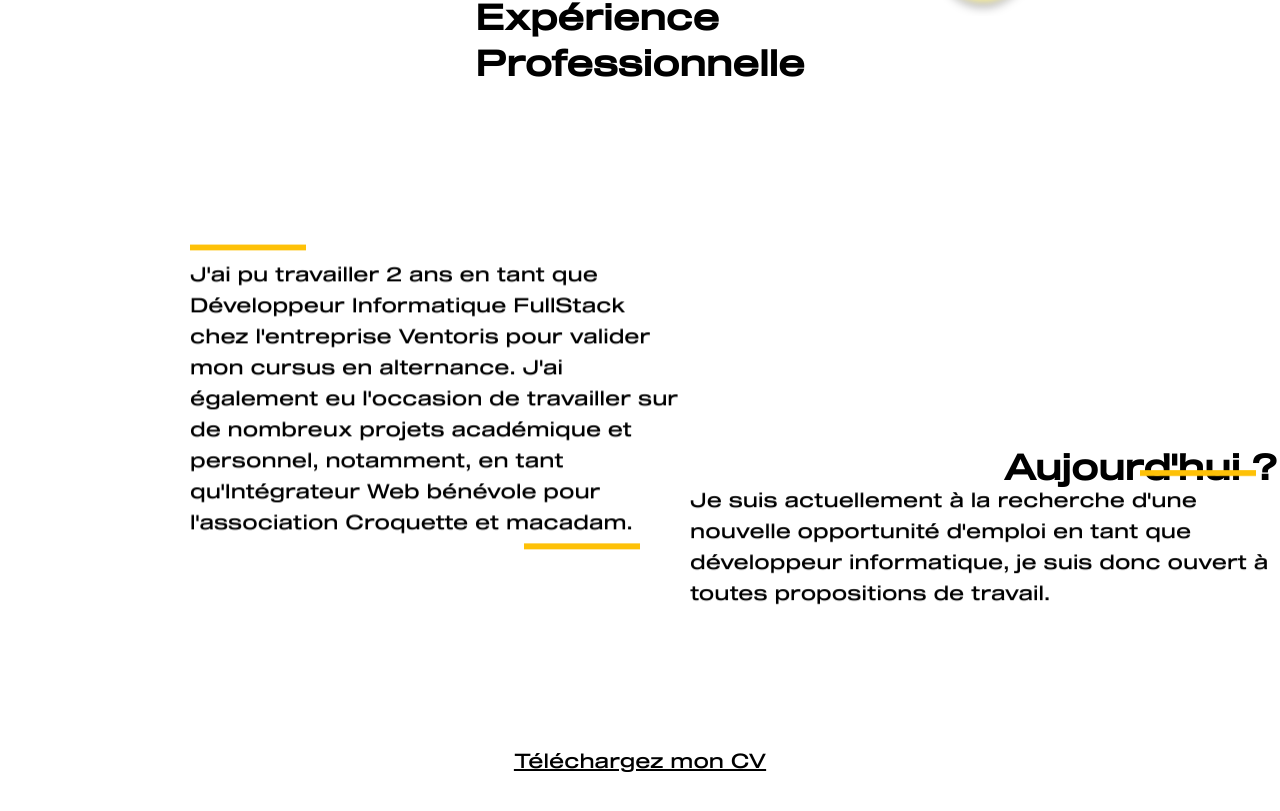
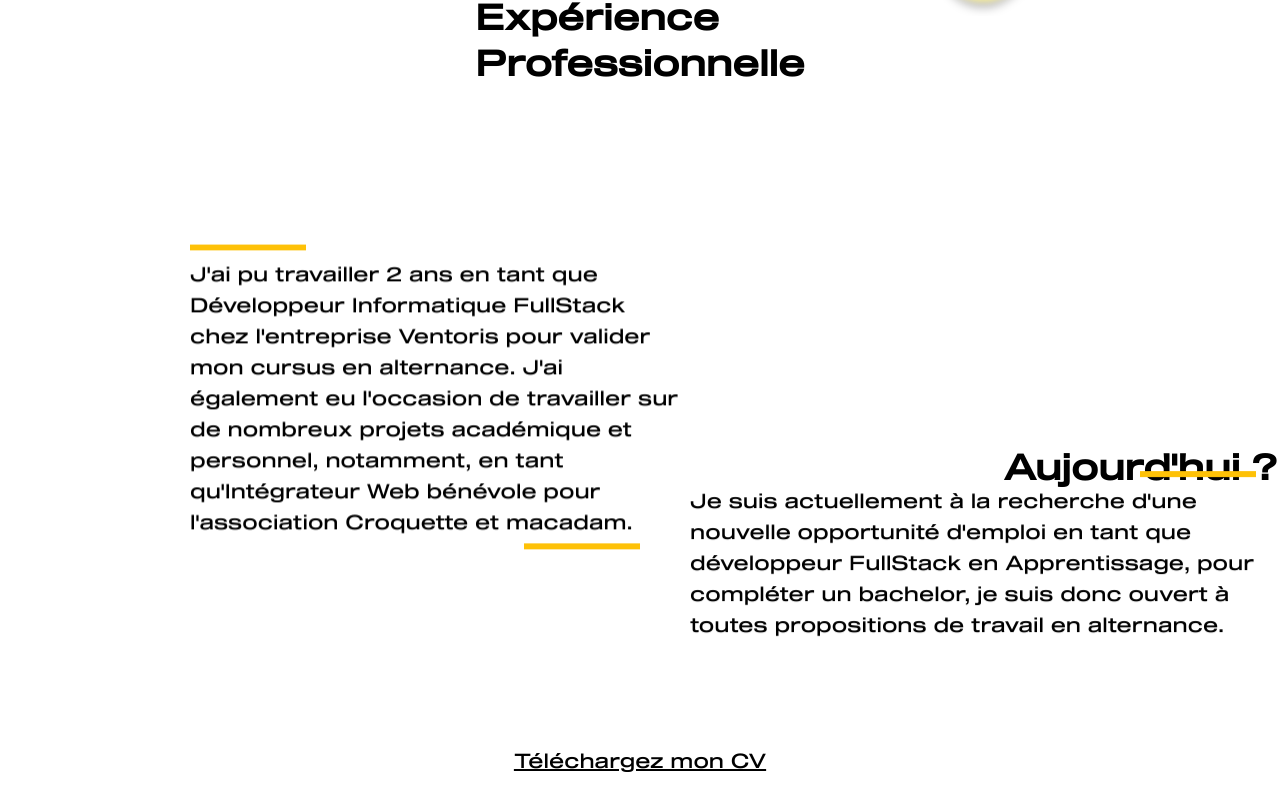
Before and after one commit to lNalator/lNalator-portfolio, a Next.js app: page / in a window 1280 px wide. Shown: the part 1003-1814 px from the top of the page. Built offline with nearby package versions, Linux system fonts and the light colour scheme.

Commit message:
EM : updated "Now" section of home page, updated CV

```diff
--- a/src/pages/index.tsx
+++ b/src/pages/index.tsx
@@ -100,13 +100,13 @@ export default function Home(props: any) {
       <Parallax speed={-10} className={classes.textContainerSearch}>
         <Text className={classes.textPresentation}>
           Je suis actuellement à la recherche d'une nouvelle opportunité
-          d'emploi en tant que développeur informatique, je suis donc ouvert à
-          toutes propositions de travail.
+          d'emploi en tant que développeur FullStack en Apprentissage, pour compléter un bachelor,
+          je suis donc ouvert à toutes propositions de travail en alternance.
         </Text>
       </Parallax>
       <Anchor
         className={classes.textPresentationA}
-        href="./CV-FRANCAIS.pdf"
+        href="./CV Enzo Midonet - FRANCAIS.pdf"
         target="_blank"
       >
         Téléchargez mon CV
```
Also changed, not shown: 2 other files (tests, documents, lock files or other folders).
